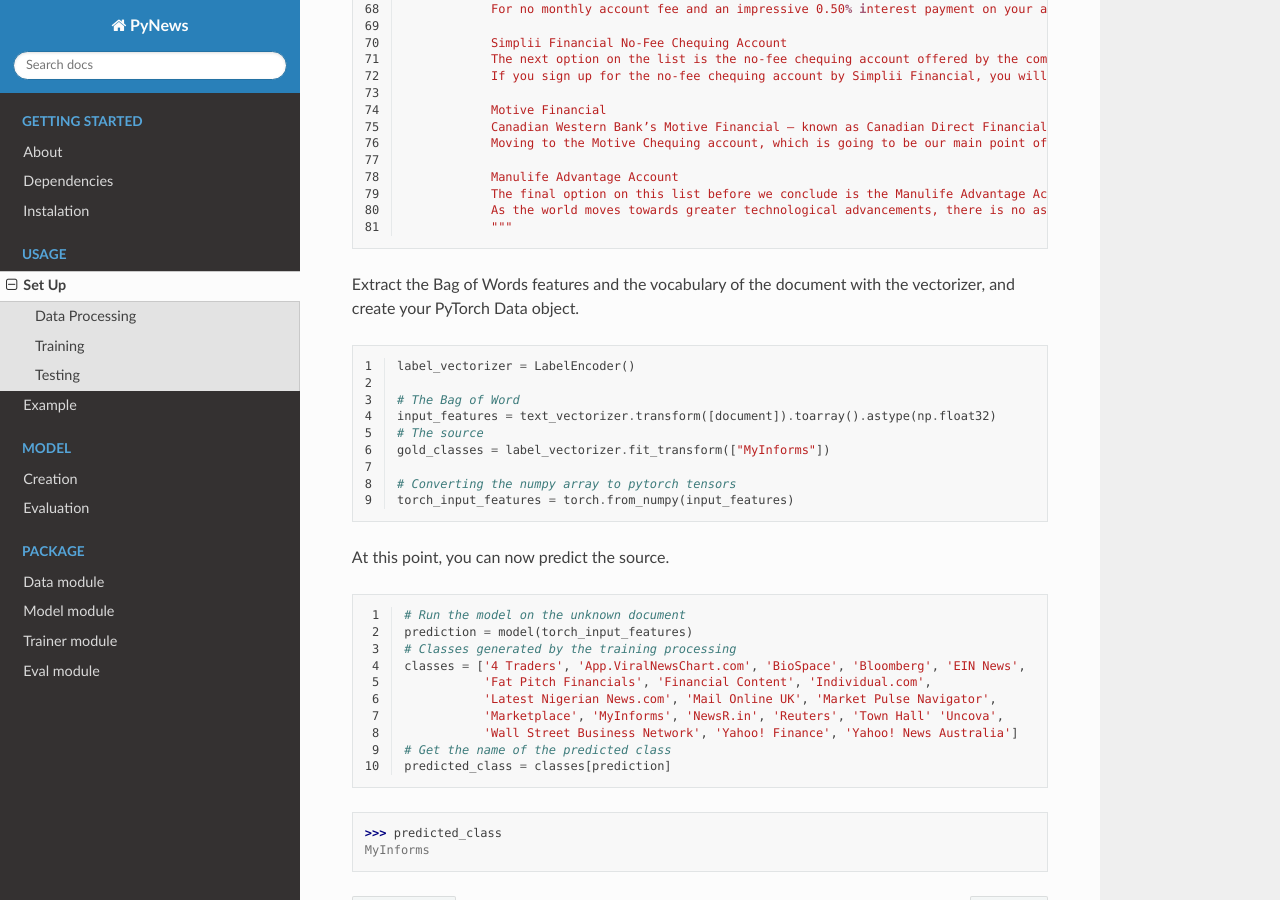
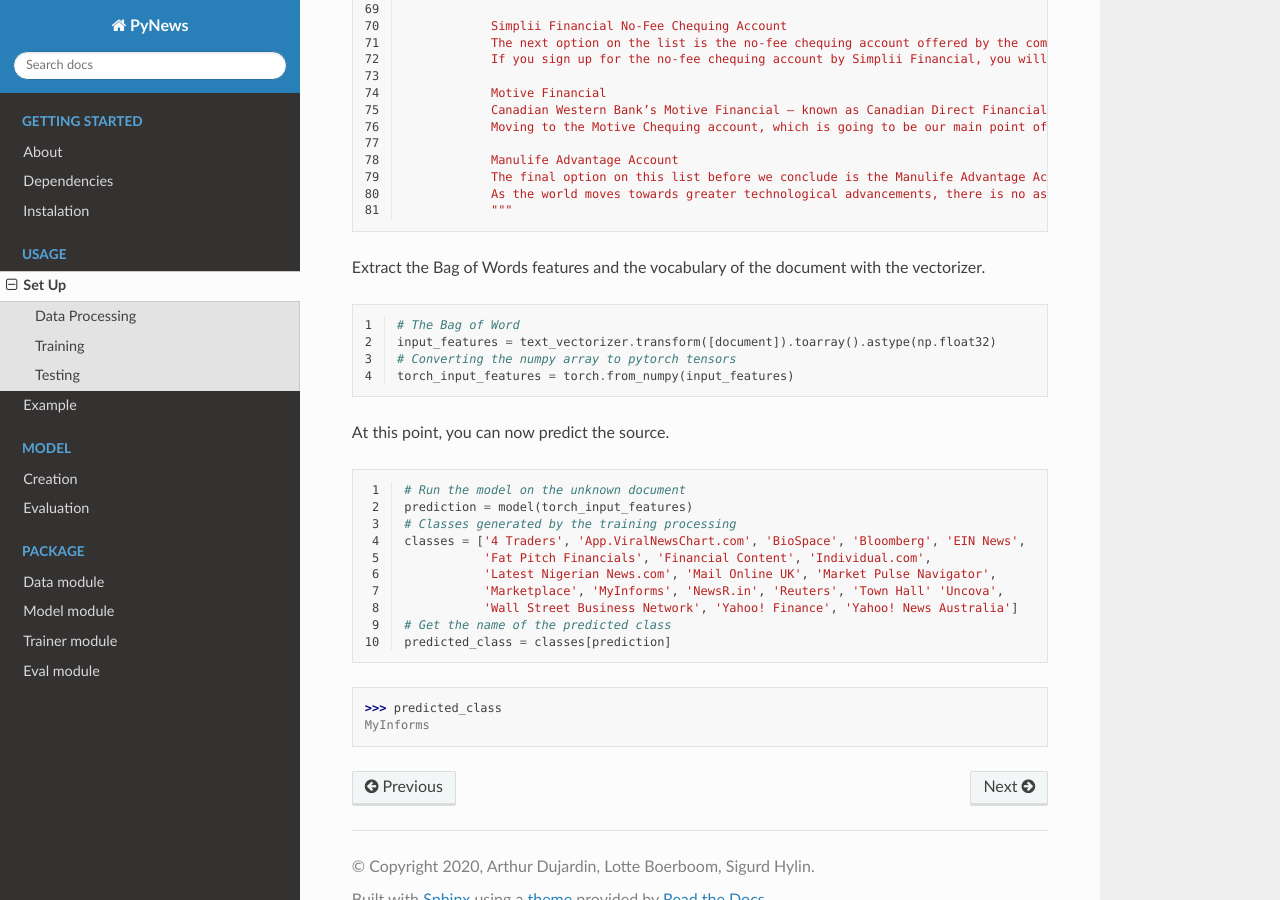
Before and after one commit to arthurdjn/pynews, a Sphinx documentation site: the page built from docs/pages/usage.rst, in a window 1280 px wide and 900 px high, scrolled down 4786 px. Built offline with Sphinx 7.4.7 and the Read the Docs theme 2.0.0, drawn with Linux system fonts in a browser that asks for light colours; some of the changed text lies outside the part shown.

Commit message:
docs sphinx

```diff
--- a/docs/pages/usage.rst
+++ b/docs/pages/usage.rst
@@ -204,7 +204,6 @@ Open your model and the *vectorizer.pickle* to process the data exactly the same
 
     import torch
     from torch.utils import data
-    from sklearn.preprocessing import LabelEncoder
 
     # Load your pytorch model
     model = torch.load("your_model_path.pt")
@@ -302,18 +301,13 @@ For example, we will try to predict the source of this article (https://myinform
                 As the world moves towards greater technological advancements, there is no aspect of your life that is not touched by the internet — including the banking sector. If you are looking to open an account with a good online bank that isn’t just going to give you a no-fee option but also great customer service combined with a bunch of different features, you can look at the options mentioned above. All in all, the decision will have to be based on your individual needs, as people differ in terms of what they need from an online bank. Regardless, you can be assured that any of the banks mentioned above will strive towards giving you a fantastic experience!
                 """
 
-Extract the Bag of Words features and the vocabulary of the document with the vectorizer, and create your PyTorch Data object.
+Extract the Bag of Words features and the vocabulary of the document with the vectorizer.
 
 .. code-block:: python
     :linenos:
 
-    label_vectorizer = LabelEncoder()
-
     # The Bag of Word
     input_features = text_vectorizer.transform([document]).toarray().astype(np.float32)
-    # The source
-    gold_classes = label_vectorizer.fit_transform(["MyInforms"])
-
     # Converting the numpy array to pytorch tensors
     torch_input_features = torch.from_numpy(input_features)
 
```
Also changed, not shown: other parts of docs/pages/usage.rst (+2 -2 lines).
